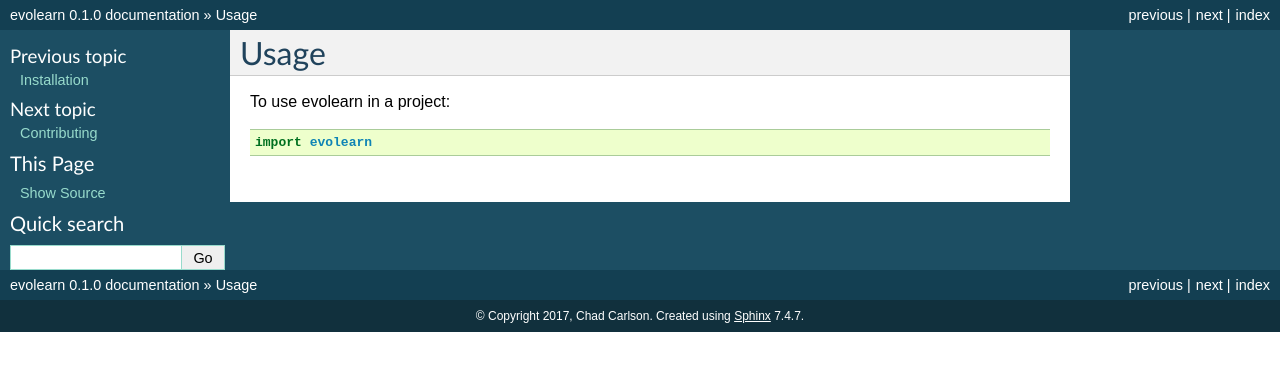
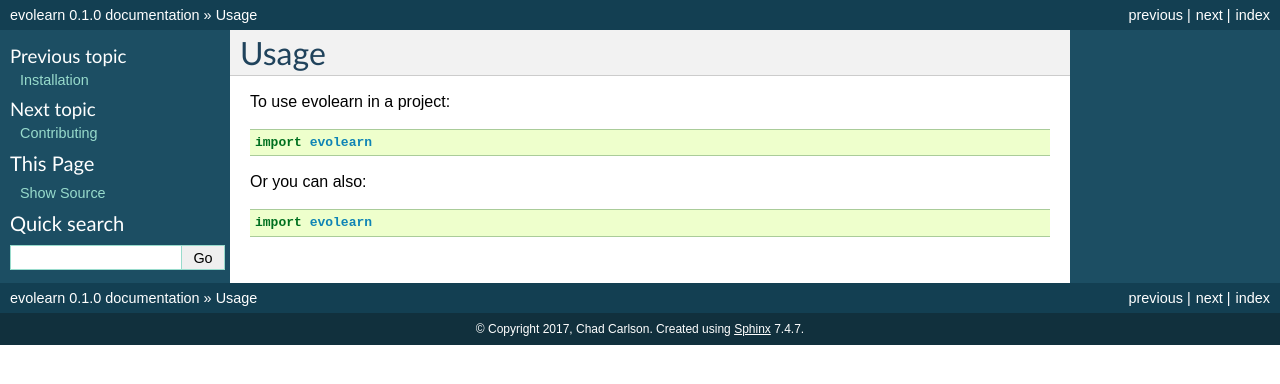
Before and after one commit to ai-nick/evolearn, a Sphinx documentation site: the page built from docs/usage.rst, in a window 1280 px wide. Shown: the top 384 px of the page. Built offline with Sphinx 7.4.7, drawn with Linux system fonts in a browser that asks for light colours; pages that are not in the unit, such as notebooks, are missing from menus.

Commit message:
usage update test

```diff
--- a/docs/usage.rst
+++ b/docs/usage.rst
@@ -5,3 +5,8 @@ Usage
 To use evolearn in a project::
 
     import evolearn
+
+
+Or you can also::
+
+    import evolearn
```
